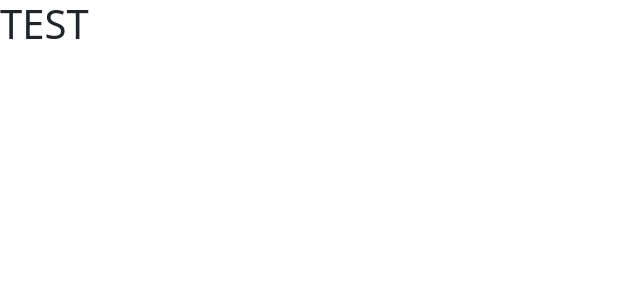
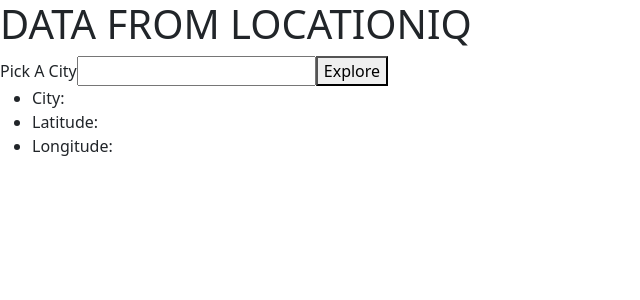
Before and after one commit to mikemac1/city-explorer, a React (Create React App) app: page / in a window 1280 px wide. Shown: the top 300 px of the page, without its empty margins (0-640 px from the left). Built offline with nearby package versions, Linux system fonts and the light colour scheme.

Commit message:
Completed todo list number 2

```diff
--- a/src/App.js
+++ b/src/App.js
@@ -1,30 +1,86 @@
 import React from 'react';
-// import axios from 'axios';
+import axios from 'axios';
 import './App.css';
+import Alert from 'react-bootstrap/Alert';
 
 class App extends React.Component {
 
-// 	constructor(props) {
-// 		super(props);
-// 		this.state = {
-// 			value: ‘’,
-// 			city: ‘’,
-// 			cityData: ,
-// 			isError: false
-// 		}
-// 	}
+  constructor(props) {
+    super(props);
+    this.state = {
+      city: '',
+      cityData: {},
+      isError: false,
+      errorMessage: ''
+    }
+  }
+  handleCityInput = (e) => {
+    this.setState({
+      city: e.target.value
+    })
+  }
+
+  handleCitySubmit = async (e) => {
+
+    let url = `https://us1.locationiq.com/v1/search?key=${process.env.REACT_APP_LOCATIONIQ_API_KEY}&q=${this.state.city}&format=json`;
+
+    try {
+      e.preventDefault();
+
+      let urlData = await axios.get(url);
+
+      this.setState({
+        cityData: urlData.data[0],
+        isError: false
+      });
+      console.log(this.state.cityData);
+    } catch (error) {
+      this.setState({
+        errorMessage: error.message,
+        isError: true
+      })
+    }
+  }
+
 
   render() {
+
+    let showError = '';
+    let showCity = '';
+    let showLat = '';
+    let showLong = '';
+
+    if (this.state.isError) {
+      showError = <h3>{this.state.errorMessage}</h3>
+    } else {
+      showCity = <li>City: {this.state.cityData.display_name}</li>;
+      showLat = <li>Latitude: {this.state.cityData.lat}</li>;
+      showLong = <li>Longitude: {this.state.cityData.lon}</li>;
+    }
+
+
     return (
       <>
         <body>
           <header>
-      <h1>TEST</h1>
+            <h1>DATA FROM LOCATIONIQ</h1>
           </header>
           <main>
-
+            <form onSubmit={this.handleCitySubmit}>
+              <label>Pick A City
+                <input name="city" type='text' onChange={this.handleCityInput} />
+              </label>
+              <button type="submit" variant="success">Explore</button>
+              <article>
+                {showError}
+              </article>
+              <ul>
+              {showCity}
+              {showLat}
+              {showLong}
+              </ul>
+            </form>
           </main>
-
           <footer>
           </footer>
         </body>
@@ -34,5 +90,4 @@ render() {
 }
 
 
-
 export default App;
```
Also changed, not shown: 1 other file (tests, documents, lock files or other folders). Lines whose indentation alone changed are shown as unchanged.
